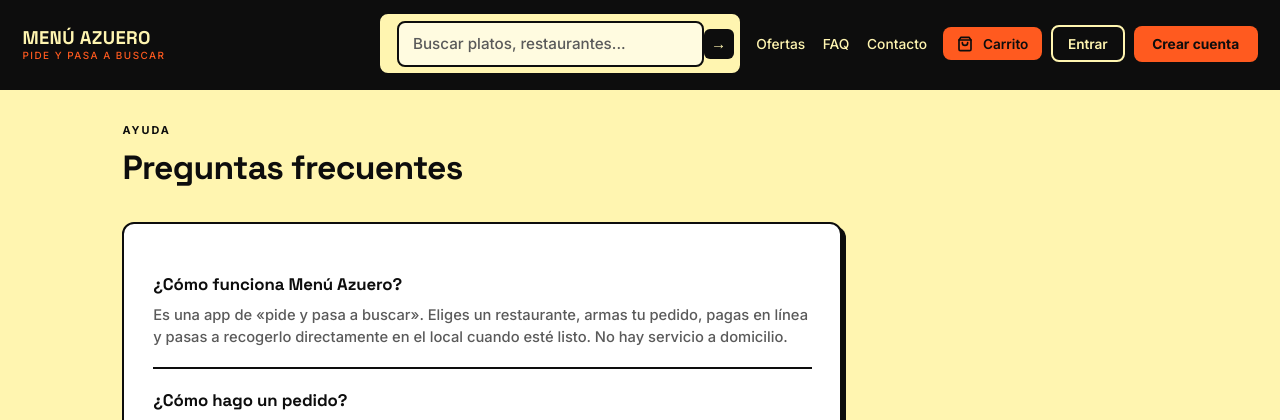
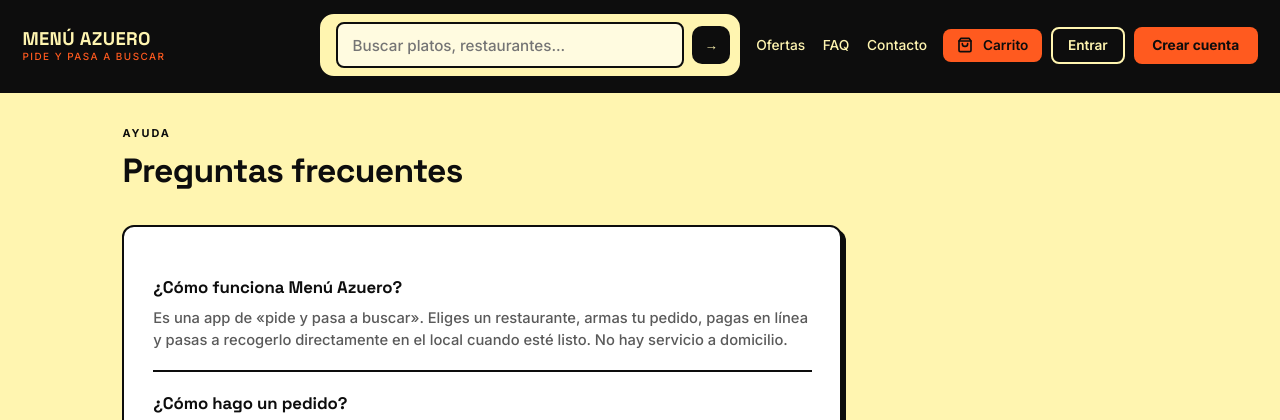
Before and after one commit to Xenviia/MenuAzuero, a Flask app: page /faq in a window 1280 px wide. Shown: the top 420 px of the page. Run offline with Flask 3, Linux system fonts and the light colour scheme.

Commit message:
Buscador Actualizacion

```diff
--- a/static/style.css
+++ b/static/style.css
@@ -56,26 +56,63 @@ h1, h2, h3 {
   color: var(--primary); letter-spacing: 0.15em; margin-top: 3px;
   text-transform: uppercase;
 }
+.search-form {
+    display: flex;
+    align-items: center;
+    gap: 8px;                   /* separación entre input y botón */
 
-.search-form {
-  display: flex; align-items: center; background: #fff5b0; border: 2px solid #fff5b0;
-  border-radius: var(--radius-sm); padding: 0.28rem 0.28rem 0.28rem 0.9rem;
-  min-width: 200px; flex: 1; max-width: 360px;
-  transition: border-color .15s;
+    background: #fff5b0;
+    border: 2px solid #fff5b0;
+    border-radius: 14px;
+
+    padding: 6px 8px 6px 14px;
+
+    min-width: 220px;
+    max-width: 420px;
+    flex: 1;
+
+    transition: .2s ease;
 }
-.search-form:focus-within { border-color: var(--primary); }
+
+.search-form:focus-within {
+    border-color: var(--primary);
+    box-shadow: 0 0 0 4px rgba(255,165,0,.15);
+}
+
 .search-form input {
-  background: none; border: none; outline: none; color: var(--ink);
-  font-family: inherit; font-size: 0.9rem; font-weight: 500; width: 100%;
+    flex: 1;
+    background: transparent;
+    border: none;
+    outline: none;
+
+    color: var(--ink);
+    font-size: .95rem;
+    font-weight: 500;
 }
-.search-form input::placeholder { color: #5a5a5a; }
+
 .search-form button {
-  background: var(--ink); color: #fff5b0; border: none; border-radius: 6px;
-  width: 30px; height: 30px; cursor: pointer; font-size: 0.95rem; font-weight: 700;
-  flex-shrink: 0; transition: background .15s;
+    width: 38px;
+    height: 38px;
+
+    border: none;
+    border-radius: 10px;
+
+    background: var(--ink);
+    color: #fff5b0;
+
+    display: flex;
+    align-items: center;
+    justify-content: center;
+
+    cursor: pointer;
+    transition: .2s;
 }
-.search-form button:hover { background: var(--primary); color: var(--ink); }
 
+.search-form button:hover {
+    background: var(--primary);
+    color: var(--ink);
+    transform: scale(1.05);
+}
 .navbar-links { display: flex; gap: 1.1rem; font-size: 0.86rem; font-weight: 500; }
 .navbar-links a { color: #fff5b0; text-decoration: none; transition: color .15s; }
 .navbar-links a:hover { color: var(--primary); }
```
